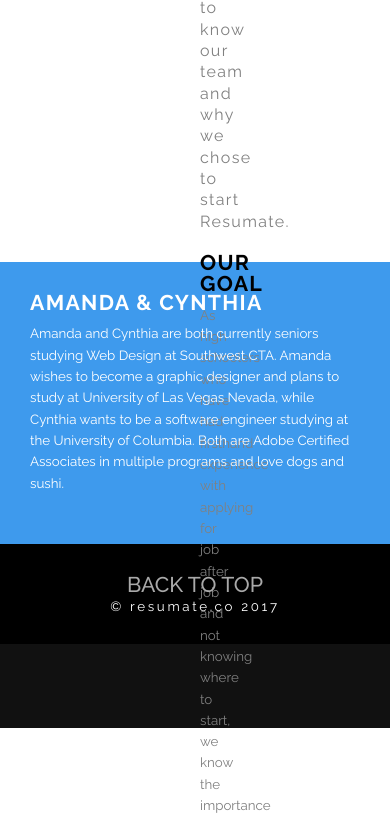
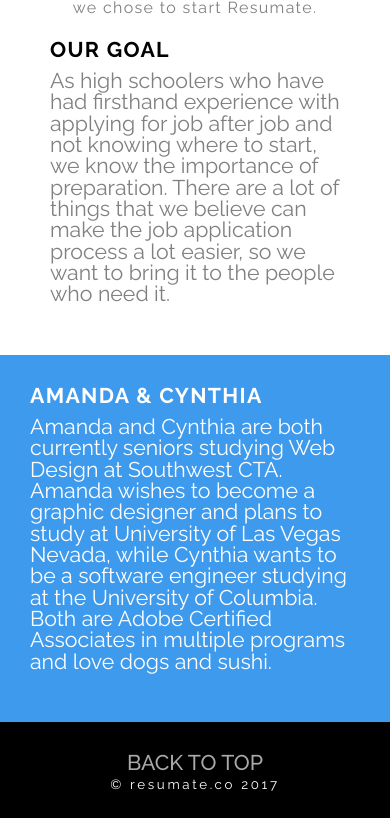
Before and after one commit to resumate/resumate-resumate.github.io, a plain HTML site: page about.html in a window 390 px wide. Shown: the part 116-934 px from the top of the page. Drawn offline with nearby package versions, Linux system fonts and the light colour scheme.

Commit message:
updated some responsiveness

```diff
--- a/css/screen_layout_medium.css
+++ b/css/screen_layout_medium.css
@@ -96,7 +96,7 @@ footer {
 }
 
 .text, .text-white, #goals p {
-    font-size: 12pt;
+    font-size: 16pt;
     line-height: 18pt;
 }
 
@@ -127,8 +127,9 @@ footer {
     margin: 0;
 }
 
-#our-goal {
-    height: 35vh;
+#our-goal{
+    padding: 50px;
+    height: inherit;
 }
 
 #us {
@@ -226,6 +227,10 @@ footer {
     background-size: cover;
 }
 
+.howDoIAct {
+    width: 100%;
+}
+
 #goal {
     background-image: url(../images/mguy.png);
     background-size: cover;
@@ -234,6 +239,7 @@ footer {
 #what-is {
     background-image: url(../images/mpaperpen.png);
     background-size: cover;
+    height: inherit;
 }
 
 #know-good {
--- a/css/screen_layout_small.css
+++ b/css/screen_layout_small.css
@@ -107,16 +107,17 @@ footer {
 }
 
 .text, .text-white, #goals p {
-    font-size: 10pt;
+    font-size: 16pt;
     line-height: 16pt;
 }
 
 #our-goal{
-    padding-bottom: 20%;
+    padding:50px;
+    height: inherit;
 }
 
 #us {
-    height: 50%;
+    height: inherit;
 }
 
 
@@ -278,7 +279,9 @@ footer {
     background-image: url(../images/tfullguy.png);
     background-size: cover;
 }
-
+.howDoIAct {
+    width: 100%;
+}
 #goal {
     background-image: url(../images/tguy.png);
     background-size: cover;
@@ -287,6 +290,7 @@ footer {
 #what-is {
     background-image: url(../images/tpaperpen.png);
     background-size: cover;
+    height: inherit;
 }
 
 #know-good {
--- a/css/style.css
+++ b/css/style.css
@@ -437,6 +437,10 @@ footer p {
 
 /* RESUME FORM */
 
+#click2view {
+    display: block;
+}
+
 .singleInput, .jobTitle, ul li input[type=text], .work-description, #resumeLeft input[type=text], #resumeRight input[type=text] {
     display: block;
     width: 94%;
```
